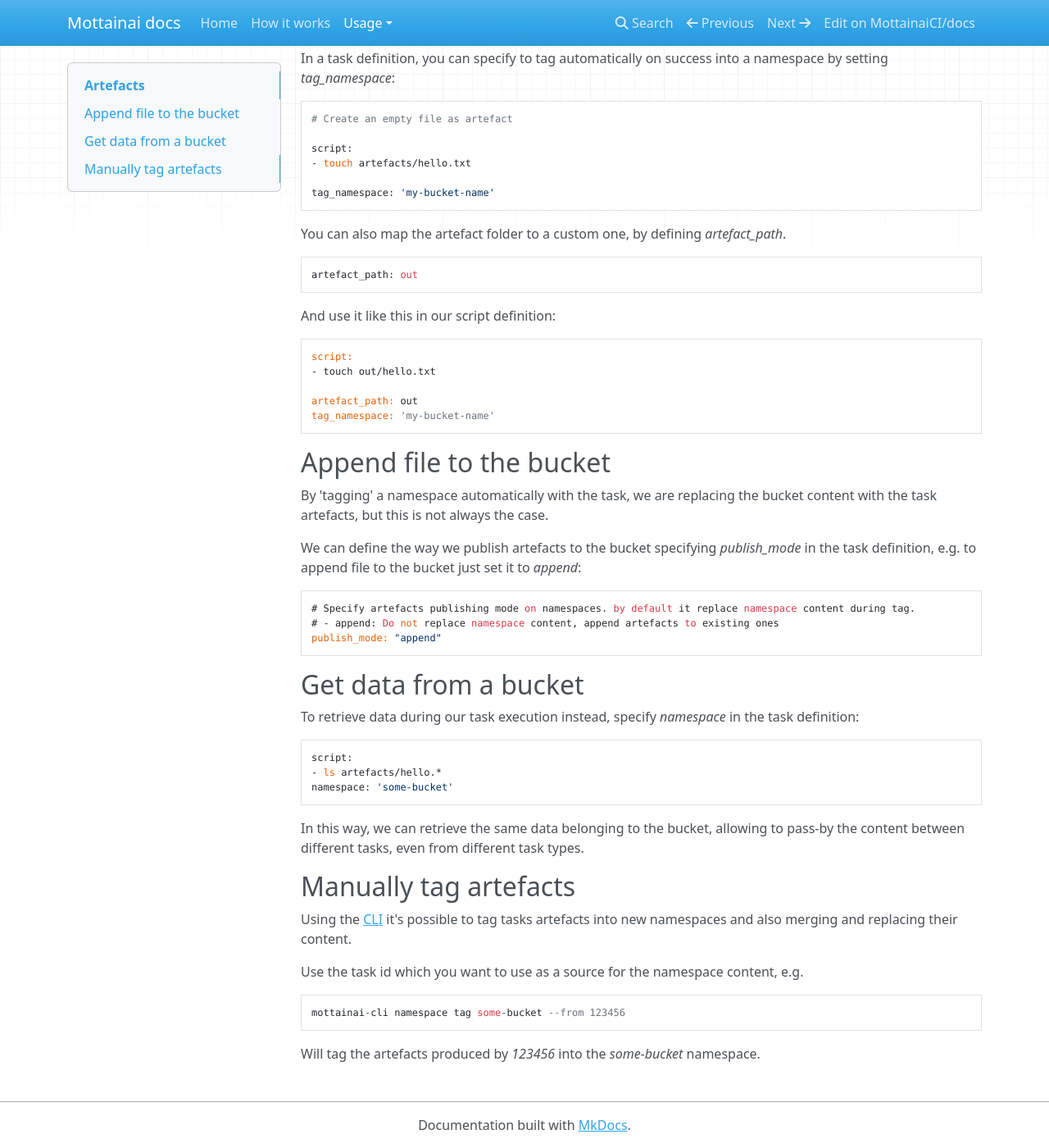
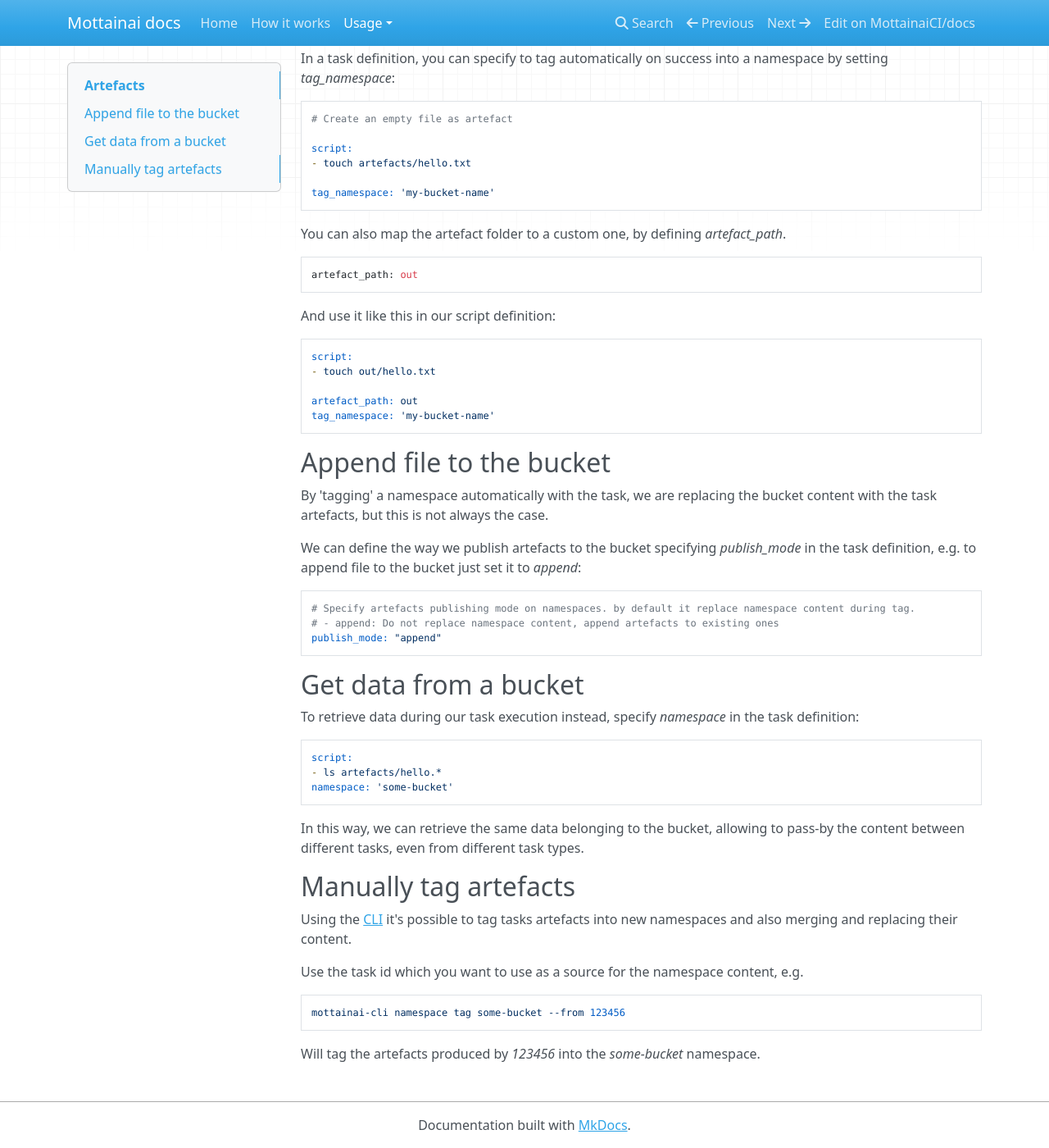
Before and after one commit to MottainaiCI/docs, an MkDocs documentation site: the page built from docs/usage/artefacts.md, in a window 1280 px wide and 1400 px high, scrolled down 139 px. Shown: the whole window at 82% size. Built offline with MkDocs 1.6.1, drawn with Linux system fonts in a browser that asks for light colours; nearby versions of some CDN libraries.

Commit message:
Mark yaml snippets

````diff
--- a/docs/usage/artefacts.md
+++ b/docs/usage/artefacts.md
@@ -4,7 +4,7 @@ In Mottainai, tasks can optionally produce *Artefacts* that you can later refere
 
 In a task definition, you can specify to tag automatically on success into a namespace by setting *tag_namespace*:
 
-```
+```yaml
 # Create an empty file as artefact
 
 script:
@@ -21,7 +21,7 @@ artefact_path: out
 
 And use it like this in our script definition:
 
-```
+```yaml
 script:
 - touch out/hello.txt
 
@@ -35,7 +35,7 @@ By 'tagging' a namespace automatically with the task, we are replacing the bucke
 
 We can define the way we publish artefacts to the bucket specifying *publish_mode* in the task definition, e.g. to append file to the bucket just set it to *append*:
 
-```
+```yaml
 # Specify artefacts publishing mode on namespaces. by default it replace namespace content during tag.
 # - append: Do not replace namespace content, append artefacts to existing ones
 publish_mode: "append"
@@ -45,7 +45,7 @@ publish_mode: "append"
 
 To retrieve data during our task execution instead, specify *namespace* in the task definition:
 
-```
+```yaml
 script:
 - ls artefacts/hello.*
 namespace: 'some-bucket'
@@ -59,7 +59,7 @@ Using the [CLI](cli.md) it's possible to tag tasks artefacts into new namespaces
 
 Use the task id which you want to use as a source for the namespace content, e.g.
 
-```
+```yaml
 mottainai-cli namespace tag some-bucket --from 123456
 ```
 
````
Also changed, not shown: docs/usage/cli.md (+1 -0 lines), docs/usage/storage.md (+2 -2 lines), docs/usage/tasksandpipelines.md (+2 -2 lines).
